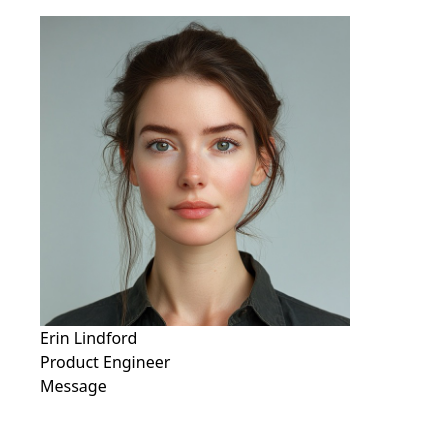
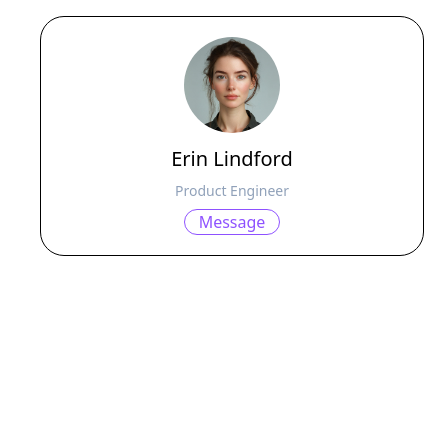
Before and after one commit to sasasak/learn-tailwind-vite, a website built with Vite: page src/utility-classes.html in a window 390 px wide. Shown: the part 124-558 px from the top of the page, 424 px wide, since content can reach past the window. Built offline with nearby package versions, Linux system fonts and the light colour scheme; a web font is replaced by a local one.

Commit message:
모바일 레이아웃 및 스타일링

```diff
--- a/src/utility-classes.html
+++ b/src/utility-classes.html
@@ -18,12 +18,21 @@
     <a href="/index.html">메인 페이지 이동</a>
     <br />
     <h1 class="my-5 text-3xl font-bold text-blue-950">유틸리티 클래스</h1>
-    <figure>
-      <img src="./assets/images/character-01.jpg" alt="" />
-      <figcaption>
-        <p>Erin Lindford</p>
-        <p>Product Engineer</p>
-        <button type="button">Message</button>
+    <figure class="bg-white p-5 rounded-3xl border min-w-96">
+      <img
+        class="w-24 h-24 rounded-full mx-auto"
+        src="./assets/images/character-01.jpg"
+        alt=""
+      />
+      <figcaption class="flex flex-col gap-2 items-center mt-3">
+        <p class="text-xl font-medium">Erin Lindford</p>
+        <p class="text-sm text-slate-400">Product Engineer</p>
+        <button
+          class="border rounded-full px-1 w-24 text-violet-500"
+          type="button"
+        >
+          Message
+        </button>
       </figcaption>
     </figure>
   </body>
```
